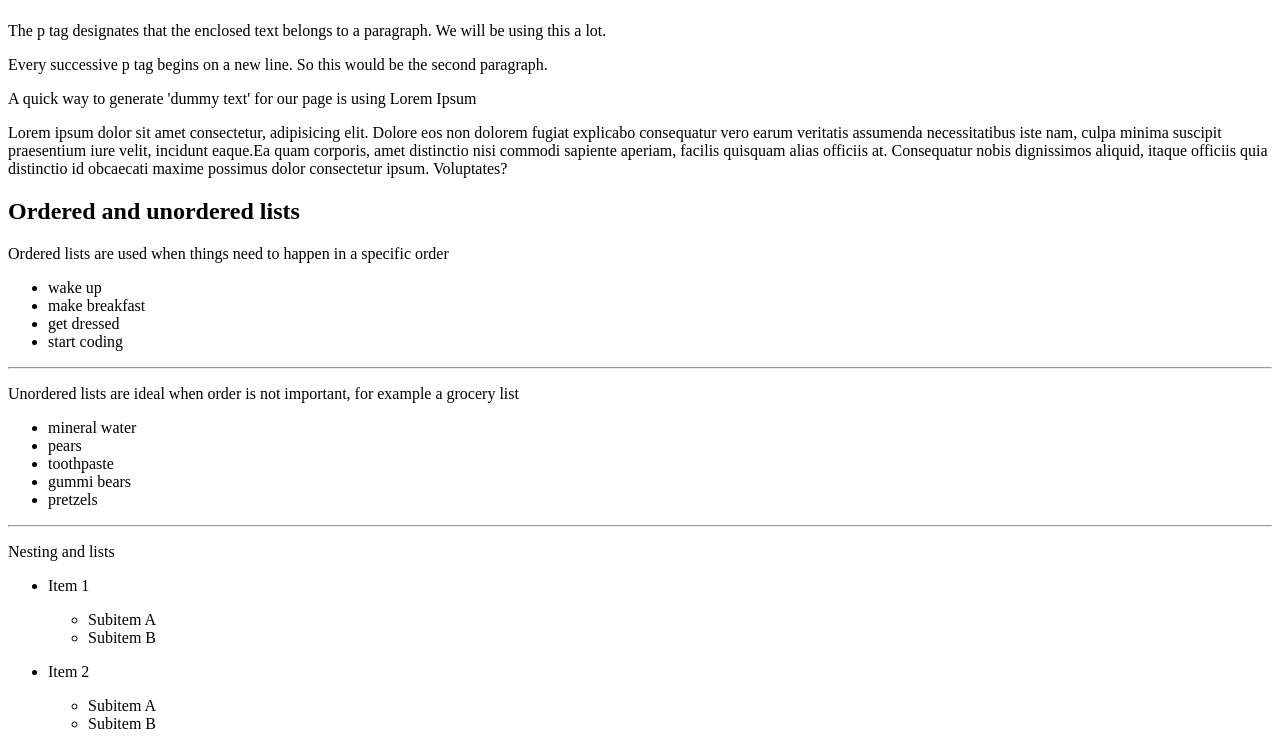
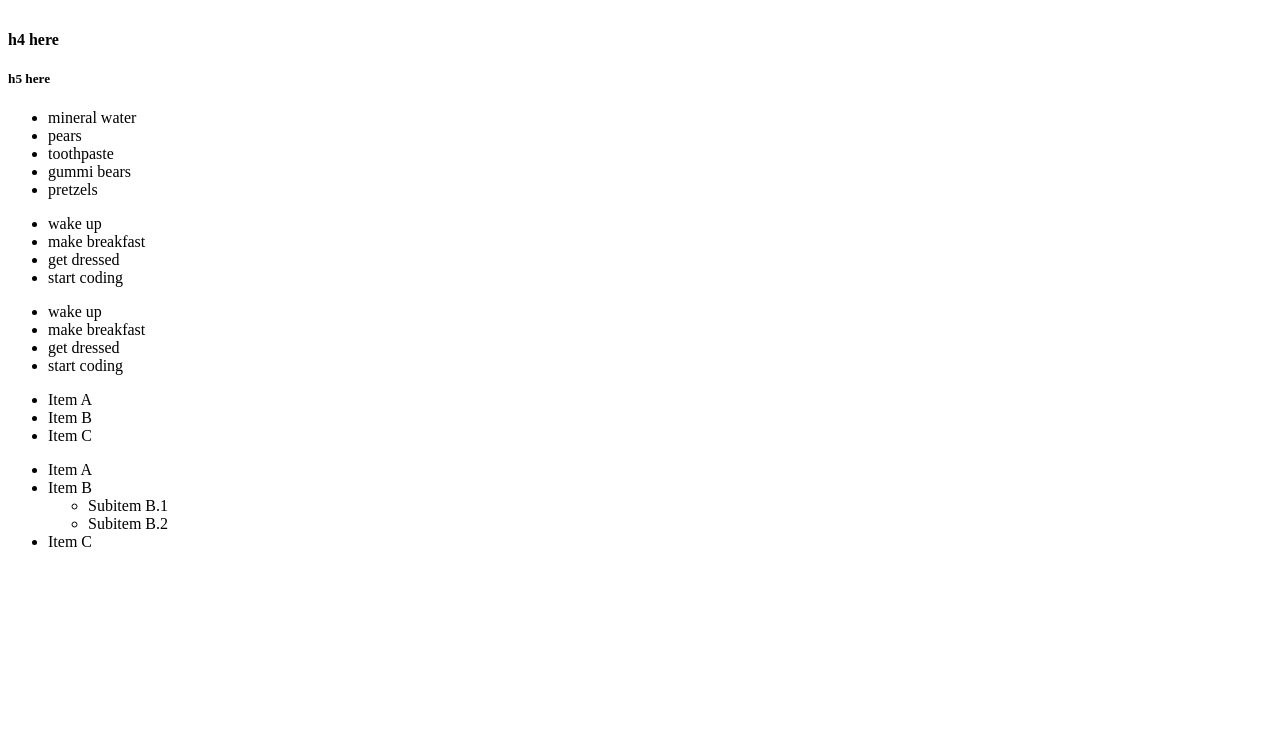
Before and after one commit to FBWE22-E08/UIB-Lessons, a plain HTML site: page 2-Content/1-Introducing Style, Lists and Classes and IDs/index.html in a window 1280 px wide. Shown: the part 266-1015 px from the top of the page. After the commit the page ends 833 px from the top, so only its background shows below. Drawn offline with Linux system fonts and the light colour scheme.

Commit message:
Update index.html

```diff
--- a/2-Content/1-Introducing Style, Lists and Classes and IDs/index.html
+++ b/2-Content/1-Introducing Style, Lists and Classes and IDs/index.html
@@ -2,95 +2,63 @@
 <html lang="en">
   <head>
     <meta charset="UTF-8" />
+    <meta http-equiv="X-UA-Compatible" content="IE=edge" />
     <meta name="viewport" content="width=device-width, initial-scale=1.0" />
-    <title>UIB - Content - Live Coding 01</title>
-
-    <!-- external CSS -->
-    <link rel="stylesheet" href="style.css" />
-
-    <!-- internal CSS -->
+    <title>Document</title>
     <style>
       h3 {
-        color: red;
+        color: yellow;
+        font-size: 50px;
       }
     </style>
+    <link rel="stylesheet" href="style.css" />
   </head>
   <body>
-    <!-- Anantomy of the element - opening tag - content - closing tag -->
-    <!-- The angle brackets inform the browser that this is an HTML tag -->
+    <h1>Title</h1>
 
-    <!-- H is for heading -->
-    <h1>I'm an h1 heading tag</h1>
-    <!-- Inline CSS -->
-    <h2 style="color: blue">Here is h2</h2>
-    <h3>And here is h3</h3>
+    <h2 style="color: blue; font-size: 40px">Here is h2</h2>
+    <h3 style="color: pink">And here is h3</h3>
     <h4>h4 here</h4>
-    <h5>h5 tag</h5>
-    <h6>And finally h6</h6>
+    <h5>h5 here</h5>
 
-    <!-- P is for paragraph -->
-    <p>
-      The p tag designates that the enclosed text belongs to a paragraph. We
-      will be using this a lot.
-    </p>
-    <p>
-      Every successive p tag begins on a new line. So this would be the second
-      paragraph.
-    </p>
-    <p>
-      A quick way to generate 'dummy text' for our page is using Lorem Ipsum
-    </p>
-    <p>
-      <!-- shortcut = Lorem*2 -->
-      Lorem ipsum dolor sit amet consectetur, adipisicing elit. Dolore eos non
-      dolorem fugiat explicabo consequatur vero earum veritatis assumenda
-      necessitatibus iste nam, culpa minima suscipit praesentium iure velit,
-      incidunt eaque.Ea quam corporis, amet distinctio nisi commodi sapiente
-      aperiam, facilis quisquam alias officiis at. Consequatur nobis dignissimos
-      aliquid, itaque officiis quia distinctio id obcaecati maxime possimus
-      dolor consectetur ipsum. Voluptates?
-    </p>
+    <ul class="list-color">
+      <li>mineral water</li>
+      <li>pears</li>
+      <li>toothpaste</li>
+      <li>gummi bears</li>
+      <li>pretzels</li>
+    </ul>
 
-    <!-- LISTS -->
-
-    <h2>Ordered and unordered lists</h2>
-    <p>Ordered lists are used when things need to happen in a specific order</p>
-    <!-- Emmet shortcut = ol>li*4 -->
     <ol>
       <li>wake up</li>
       <li>make breakfast</li>
       <li>get dressed</li>
       <li>start coding</li>
     </ol>
-    <hr />
-    <p>
-      Unordered lists are ideal when order is not important, for example a
-      grocery list
-    </p>
+
+    <ol reversed>
+      <li>wake up</li>
+      <li>make breakfast</li>
+      <li>get dressed</li>
+      <li>start coding</li>
+    </ol>
+
+    <ul class="list list-color">
+      <li>Item A</li>
+      <li class="item-b" id="item-b">Item B</li>
+      <li>Item C</li>
+    </ul>
+
     <ul>
-      <li>mineral water</li>
-      <li>pears</li>
-      <li>toothpaste</li>
-      <li>gummi bears</li>
-      <li>pretzels</li>
-    </ul>
-    <hr />
-    <p>Nesting and lists</p>
-    <ul>
+      <li>Item A</li>
       <li>
-        <p>Item 1</p>
+        Item B
         <ul>
-          <li>Subitem A</li>
-          <li>Subitem B</li>
+          <li>Subitem B.1</li>
+          <li>Subitem B.2</li>
         </ul>
       </li>
-      <li>
-        <p>Item 2</p>
-        <ul>
-          <li>Subitem A</li>
-          <li>Subitem B</li>
-        </ul>
-      </li>
+      <li>Item C</li>
     </ul>
   </body>
 </html>
```
